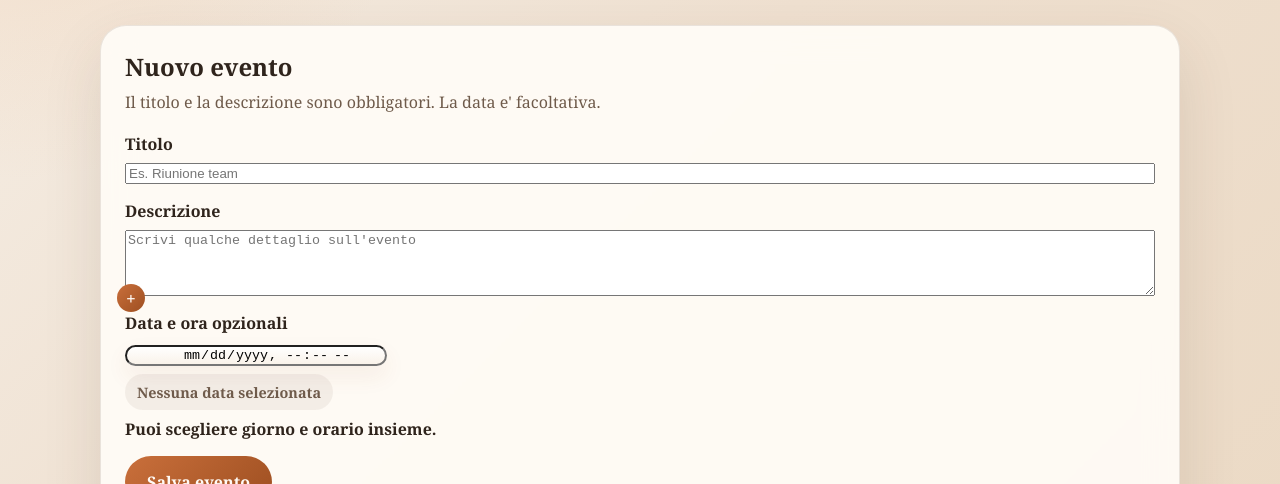
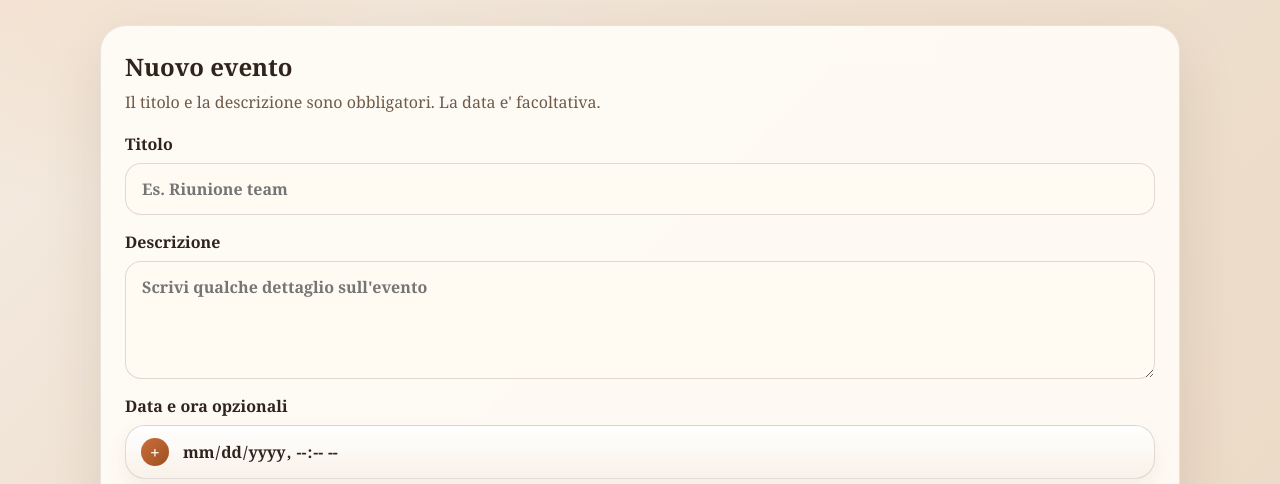
Before and after one commit to Justik98/event-app, a website: page index.html in a window 1280 px wide. Shown: the part 304-788 px from the top of the page. Drawn offline with Linux system fonts and the light colour scheme.

Commit message:
fixing css

```diff
--- a/style.css
+++ b/style.css
@@ -69,7 +69,7 @@ body {
   backdrop-filter: blur(16px);
 }
 
-.panel + .panel {
+.panel+.panel {
   margin-top: 20px;
 }
 
@@ -95,15 +95,12 @@ body {
   font-weight: 700;
 }
 
-<<<<<<< HEAD
 .field-hint {
   font-size: 0.88rem;
   font-weight: 400;
   color: var(--muted);
 }
 
-=======
->>>>>>> d0d96dcf53324e79ed9111837458198c268f293a
 .event-form input,
 .event-form textarea {
   width: 100%;
@@ -119,7 +116,6 @@ body {
   -webkit-appearance: none;
 }
 
-<<<<<<< HEAD
 .datetime-field {
   position: relative;
   display: block;
@@ -181,8 +177,6 @@ body {
   background: rgba(201, 111, 59, 0.12);
 }
 
-=======
->>>>>>> d0d96dcf53324e79ed9111837458198c268f293a
 .event-form input:focus,
 .event-form textarea:focus {
   outline: 2px solid rgba(201, 111, 59, 0.35);
@@ -259,7 +253,6 @@ body {
   display: flex;
   flex-wrap: wrap;
   gap: 10px;
-<<<<<<< HEAD
   align-items: flex-start;
   justify-content: space-between;
 }
@@ -269,26 +262,17 @@ body {
   gap: 8px;
 }
 
-=======
-  align-items: center;
-  justify-content: space-between;
-}
-
->>>>>>> d0d96dcf53324e79ed9111837458198c268f293a
 .event-card h3 {
   margin: 0;
   font-size: 1.15rem;
 }
 
-<<<<<<< HEAD
 .event-badges {
   display: flex;
   flex-wrap: wrap;
   gap: 8px;
 }
 
-=======
->>>>>>> d0d96dcf53324e79ed9111837458198c268f293a
 .event-date {
   display: inline-flex;
   align-items: center;
@@ -299,7 +283,6 @@ body {
   background: rgba(201, 111, 59, 0.12);
 }
 
-<<<<<<< HEAD
 .event-status {
   display: inline-flex;
   align-items: center;
@@ -343,8 +326,6 @@ body {
   background: rgba(255, 241, 241, 0.92);
 }
 
-=======
->>>>>>> d0d96dcf53324e79ed9111837458198c268f293a
 .event-description {
   margin: 12px 0 0;
   line-height: 1.55;
@@ -357,7 +338,6 @@ body {
   color: rgba(111, 91, 75, 0.82);
 }
 
-<<<<<<< HEAD
 .event-completed-at {
   margin: 8px 0 0;
   font-size: 0.85rem;
@@ -373,8 +353,6 @@ body {
   opacity: 0.72;
 }
 
-=======
->>>>>>> d0d96dcf53324e79ed9111837458198c268f293a
 @media (max-width: 720px) {
   .app-shell {
     width: min(100% - 20px, 1080px);
@@ -410,7 +388,6 @@ body {
   .event-card {
     padding: 16px;
   }
-<<<<<<< HEAD
 
   .event-actions {
     width: 100%;
@@ -419,8 +396,6 @@ body {
   .card-action {
     flex: 1 1 180px;
   }
-=======
->>>>>>> d0d96dcf53324e79ed9111837458198c268f293a
 }
 
 @media (max-width: 480px) {
@@ -453,13 +428,10 @@ body {
     font-size: 0.98rem;
   }
 
-<<<<<<< HEAD
   .datetime-field input {
     padding-left: 52px;
   }
 
-=======
->>>>>>> d0d96dcf53324e79ed9111837458198c268f293a
   .event-date {
     font-size: 0.82rem;
   }
```
